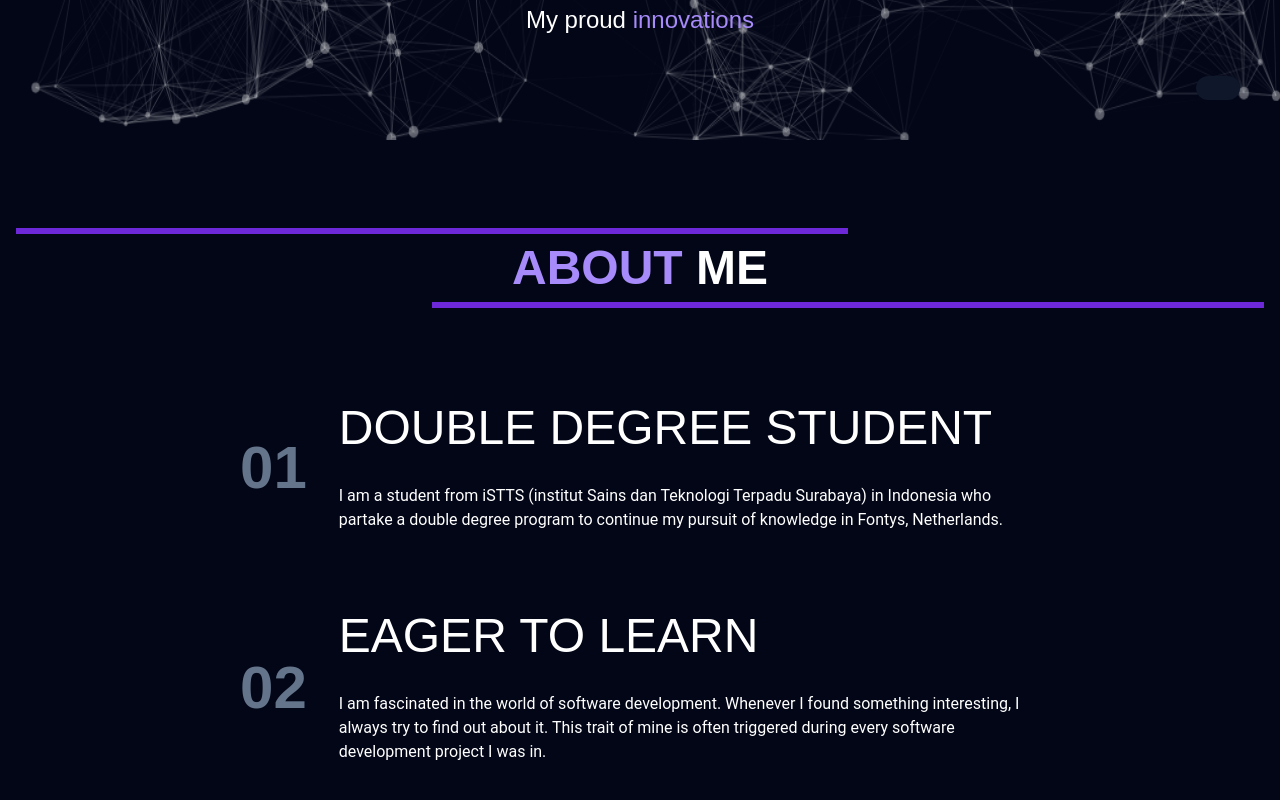
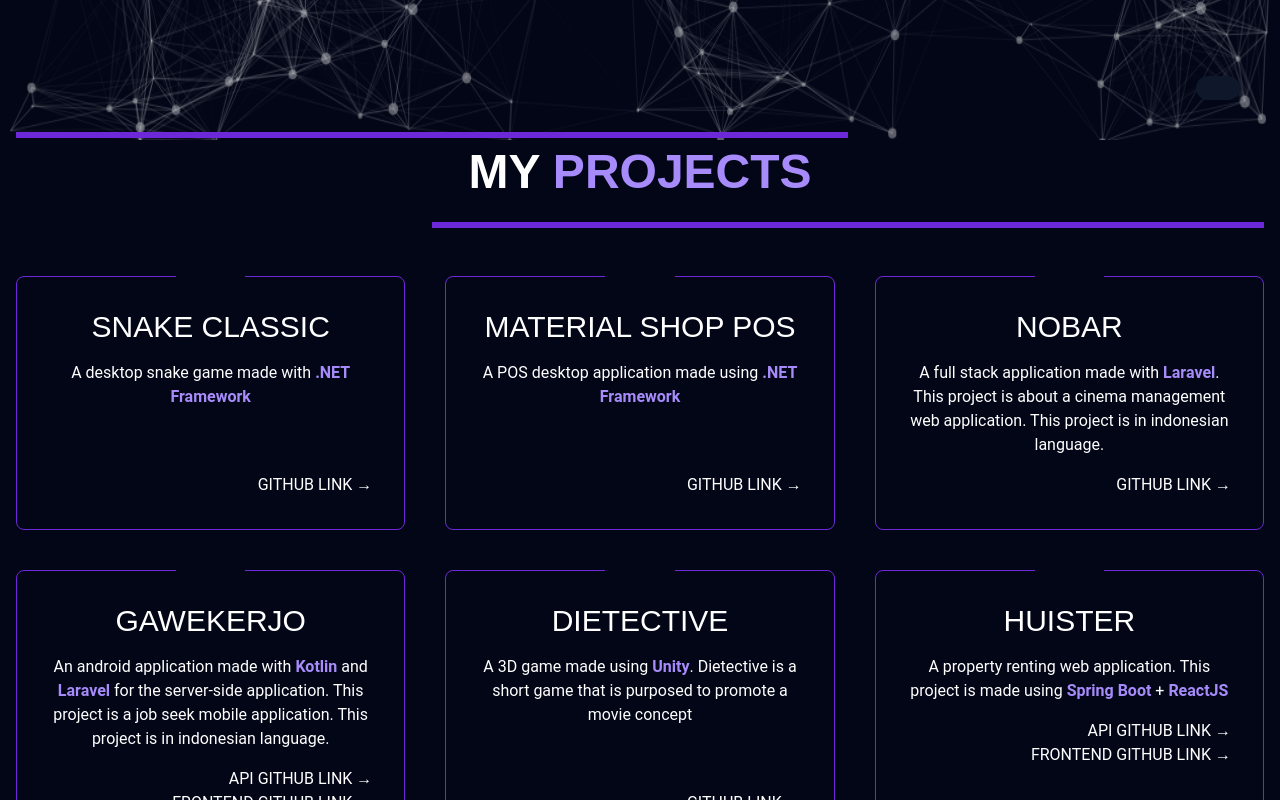
Before and after one commit to ckw28502/Portfolio, a SvelteKit app: page / in a window 1280 px wide. Shown: the part 660-1460 px from the top of the page. Built offline with nearby package versions, Linux system fonts and the light colour scheme.

Commit message:
feat: add project list

```diff
--- /dev/null
+++ b/src/components/commons/links/ProjectLink.svelte
@@ -0,0 +1,11 @@
+<script lang="ts">
+    export let link;
+    export let message;
+</script>
+<a href={link} target="_blank" class="mt-auto">
+    <div class="flex-1 flex justify-between gap-4 items-center">
+        <div class="ml-auto cursor-pointer hover:text-slate-950 duration-200 relative after:absolute after:top-0 after:h-full after:right-full after:w-full after:bg-white after:duration-200 hover:after:translate-x-full after:z-[-1] overflow-hidden">
+            <p class="relative z-4">{message} </p>
+        </div>
+    </div>
+</a>
--- /dev/null
+++ b/src/components/commons/lists/ProjectList.svelte
@@ -0,0 +1,23 @@
+<script lang="ts">
+	import type ProjectModel from "../../../models/ProjectModel";
+	import ProjectLink from "../links/ProjectLink.svelte";
+
+    export let project: ProjectModel;
+</script>
+<div class="p-4 sm:p-6 md:p-8 flex flex-col gap-4 rounded-lg border border-solid border-violet-700 text-center group hover:border-violet-400 duration-200">
+    <div class="bg-slate-950 grid place-items-center px-4 text-5xl md:text:6xl -mt-10 sm:-mt-12 md:-mt-14 lg:-mt-16 mx-auto duration-200">
+        <i class={project.getIcon()}></i>
+    </div>
+    <h3 class="font-medium text-xl sm:text-2xl md:text-3xl">{project.getTitle()}</h3>
+    <slot />
+    {#if project.checkLinkAmount() < 1}
+         <ProjectLink message="ONGOING PROJECT" link="" />
+    {:else if  project.checkLinkAmount() < 2}
+        <ProjectLink message="GITHUB LINK &rarr;" link={project.getLink()} />
+    {:else}
+        <div>
+            <ProjectLink message="API GITHUB LINK &rarr;" link={project.getLink1()} />
+            <ProjectLink message="FRONTEND GITHUB LINK &rarr;" link={project.getLink2()} />
+        </div>
+    {/if}
+</div>
--- a/src/components/layouts/sections/Project.svelte
+++ b/src/components/layouts/sections/Project.svelte
@@ -1,7 +1,27 @@
-<section id="projects" class="py-20 lg:py-32 flex flex-col gap-24">
+<script lang="ts">
+	import type ProjectModel from "../../../models/ProjectModel";
+	import ProjectService from "../../../services/ProjectService";
+	import ProjectList from "../../commons/lists/ProjectList.svelte";
+
+	const projects: ProjectModel[] = ProjectService.convertProjectDataToAboutModel();
+</script>
+<section id="projects" class="lg:py-32 flex flex-col gap-24 mt-32">
 	<div class="flex flex-col gap-2 text-center">
-		<h3 class="text-lg sm:text-xl md:text-2xl">
-			My proud <span class="poppins text-violet-400">innovations</span>
+		<div class="flex flex-col gap-2 text-center relative
+			before:absolute before:top-0 before:left-0 before:w-2/3 before:h-1.5 before:bg-violet-700
+			after:absolute after:bottom-0 after:right-0 after:w-2/3 after:h-1.5 after:bg-violet-700 py-4"
+		>
+		<h3 class="font-semibold text-3xl sm:text-4xl md:text-5xl pb-4">
+			MY <span class="poppins text-violet-400">PROJECTS</span>
 		</h3>
 	</div>
+	<div class="grid grid-cols-1 lg:grid-cols-3 gap-12 lg:gap-10 mt-10">
+		{#each projects as project}
+			<ProjectList {project}>
+				<p>
+					{@html project.getDescription()}
+				</p>
+			</ProjectList>
+		{/each}
+	</div>
 </section>
--- /dev/null
+++ b/src/data/ProjectData.json
@@ -0,0 +1,76 @@
+[
+    {
+        "title": "SNAKE CLASSIC",
+        "description": "A desktop snake game made with .NET Framework",
+        "icon": "fa-solid fa-staff-snake",
+        "link": "https://github.com/ckw28502/Snake-Classic",
+        "techs": [
+            ".NET",
+            "Framework"
+        ]
+    },
+    {
+        "title": "MATERIAL SHOP POS",
+        "description": "A POS desktop application made using .NET Framework",
+        "icon": "fa-solid fa-hammer",
+        "link": "https://github.com/ckw28502/Material-Shop-POS",
+        "techs": [
+            ".NET",
+            "Framework"
+        ]
+    },
+    {
+        "title": "NOBAR",
+        "description": "A full stack application made with Laravel. This project is about a cinema management web application. This project is in indonesian language.",
+        "icon": "fa-solid fa-film",
+        "link": "https://github.com/ckw28502/NoBar",
+        "techs": [
+            "Laravel"
+        ]
+    },
+    {
+        "title": "GAWEKERJO",
+        "description": "An android application made with Kotlin and Laravel for the server-side application. This project is a job seek mobile application. This project is in indonesian language.",
+        "icon": "fa-solid fa-briefcase",
+        "link1": "https://github.com/ckw28502/GaweKerjo_API",
+        "link2": "https://github.com/ckw28502/GaweKerjo",
+        "techs": [
+            "Laravel",
+            "Kotlin"
+        ]
+    },
+    {
+        "title": "DIETECTIVE",
+        "description": "A 3D game made using Unity. Dietective is a short game that is purposed to promote a movie concept",
+        "icon": "fa-solid fa-user-secret",
+        "link": "https://github.com/ckw28502/UnityProject3D_new",
+        "techs": [
+            "Unity"
+        ]
+    },
+    {
+        "title": "HUISTER",
+        "description": "A property renting web application. This project is made using Spring Boot + ReactJS",
+        "icon": "fa-solid fa-house",
+        "link1": "https://github.com/ckw28502/HuisterAPI",
+        "link2": "https://github.com/ckw28502/Huister",
+        "techs": [
+            "Spring",
+            "Boot",
+            "ReactJS"
+        ]
+    },
+    {
+        "title": "FAMTIME",
+        "description": "A social media application made using Go with Gin for microservices and ReactJS with TypeScript for the user interface",
+        "icon": "fa-solid fa-comments",
+        "techs": [
+            "Go",
+            "Gin",
+            "ReactJS",
+            "TypeScript"
+        ]
+
+
+    }
+]
--- /dev/null
+++ b/src/models/ProjectModel.ts
@@ -0,0 +1,64 @@
+class ProjectModel {
+	private title: string;
+	private description: string;
+    private icon: string;
+	private link1: string | null;
+	private link2: string | null;
+	private link: string | null;
+    private techs : string[];
+
+	constructor(title: string, description: string, icon: string, techs : string[], link1: string | undefined, link2: string | undefined, link: string | undefined) {
+		this.title = title;
+		this.description = description;
+        this.icon = icon;
+        this.link1 = (link1) ? link1 : null;
+        this.link2 = (link2) ? link2 : null;
+        this.link = (link) ? link : null;
+        this.techs = techs;
+	}
+
+	public getTitle(): string {
+		return this.title;
+	}
+
+    // Return project's description while highlighting the technology
+	public getDescription(): string {
+        const escapedWords = this.techs.map(word => word.replace(/[-/\\^$.*+?()[\]{}|]/g, '\\$&'));
+        const pattern = escapedWords.join("|");
+        const regex = new RegExp(`(${pattern})`, "gi");
+
+        return this.description.replace(regex, `<strong class="text-violet-400">$1</strong>`);
+	}
+
+    public getIcon(): string {
+        return this.icon;
+    }
+
+    public checkLinkAmount(): number {
+        if (this.link1) {
+            return 2;
+        }
+        if (this.link) {
+            return 1;
+        }
+        return 0;
+    }
+
+    public getLink() {
+        return this.link;
+    }
+
+    public getLink1() {
+        return this.link1;
+    }
+
+    public getLink2() {
+        return this.link2;
+    }
+
+    public getTechs(): string[] {
+        return this.techs;
+    }
+}
+
+export default ProjectModel;
--- /dev/null
+++ b/src/services/ProjectService.ts
@@ -0,0 +1,8 @@
+import ProjectData from '../data/ProjectData.json';
+import ProjectModel from "../models/ProjectModel";
+
+function convertProjectDataToAboutModel(): ProjectModel[] {
+	return ProjectData.map(project => new ProjectModel(project.title, project.description, project.icon, project.techs, project.link1, project.link2, project.link));
+}
+
+export default { convertProjectDataToAboutModel };
```
Also changed, not shown: 1 other file (tests, documents, lock files or other folders).
